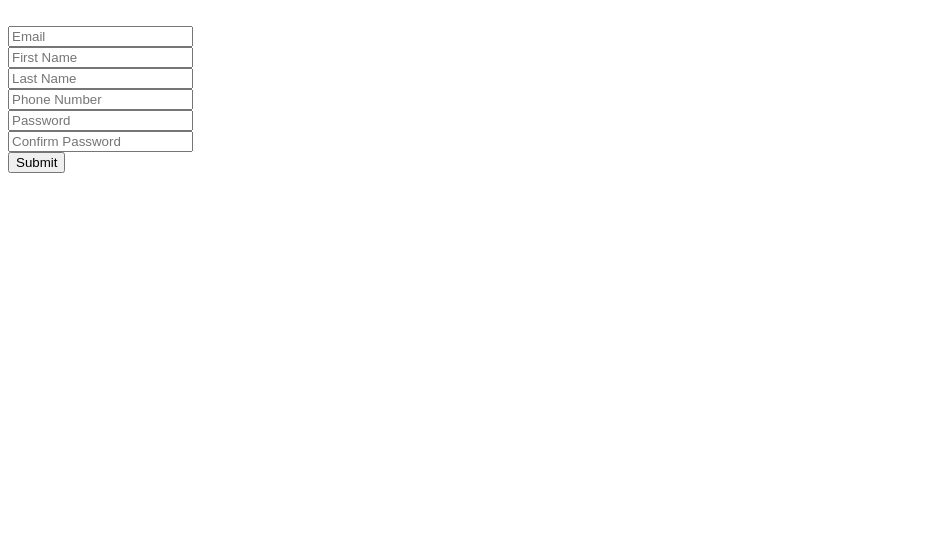
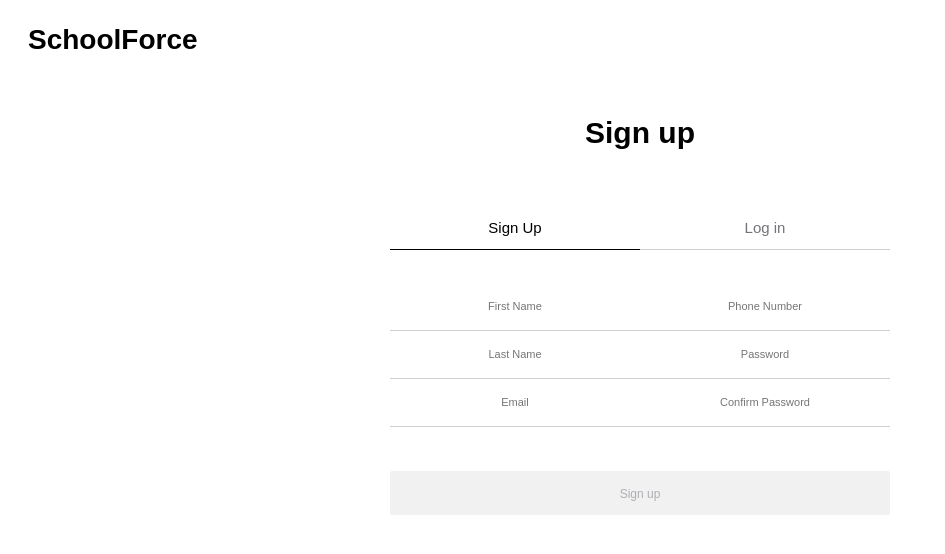
Before and after one commit to sdipietro/SchoolForce, a React (Create React App) app in the folder frontend/: page /#/signup in a window 1280 px wide. Shown: the top 554 px of the page, without its empty margins (0-945 px from the left). Built offline with nearby package versions, Linux system fonts and the light colour scheme.

Commit message:
Finish styling login/signup

```diff
--- a/frontend/src/components/App.js
+++ b/frontend/src/components/App.js
@@ -3,7 +3,7 @@ import { AuthRoute } from "../util/route_util";
 import { Switch } from "react-router-dom";
 // import NavBarContainer from "./nav/navbar_container";
 
-import MainPage from "./main/main_page";
+import MainPage from "./main/main_page.jsx";
 import LoginFormContainer from "./session/login_form_container";
 import SignupFormContainer from "./session/signup_form_container";
 
--- a/frontend/src/components/main/main_page.js
+++ /dev/null
@@ -1,14 +0,0 @@
-import React from "react";
-
-class MainPage extends React.Component {
-  render() {
-    return (
-      <div>
-        <p>Welcome to SchoolForce</p>
-        <footer>Copyright &copy; 2020 SchoolForce</footer>
-      </div>
-    );
-  }
-}
-
-export default MainPage;
--- /dev/null
+++ b/frontend/src/components/main/main_page.jsx
@@ -0,0 +1,26 @@
+import React from "react";
+import { Link } from 'react-router-dom';
+
+class MainPage extends React.Component {
+  render() {
+    return (
+      <div>
+        <header className="login-page-header">
+          <div className="login-page-header-left">
+            <Link to="/">
+              <h1 className="header-logo">SchoolForce</h1>
+            </Link>
+          </div>
+          <div className="main-page-links">
+            <Link to="/login">Login</Link>
+            <Link to="/signup">Signup</Link>
+          </div>
+        </header>
+        <p>Welcome to SchoolForce</p>
+        <footer>Copyright &copy; 2020 SchoolForce</footer>
+      </div>
+    );
+  }
+}
+
+export default MainPage;
--- a/frontend/src/components/session/login_form.css
+++ b/frontend/src/components/session/login_form.css
@@ -1,3 +1,11 @@
+body {
+    width: 100%;
+    height: 100%;
+    font-family: "sofia-pro";
+    font-size: 14px;
+    margin: 0;
+}
+
 .login-form-page {
     box-sizing: border-box;
     display: block;
@@ -25,39 +33,115 @@
     cursor: pointer;
 }
 
+.login-page-header-left a {
+    text-decoration: none;
+}
+
 .header-logo {
     font-family: sofia-pro, sans-serif;
     color: black;
 }
 
 .login-form-container {
-
+    display: flex;
+    justify-content: center;
+    margin-top: 55px;
+    margin-bottom: 280px;
+    box-sizing: border-box;
 }
 
 .login-form-box {
-
+    box-sizing: border-box;
 }
 
 .form-title {
-
+    font-family: 'proxima-nova', sans-serif;
+    font-size: 30px;
+    height: 33px;
+    line-height: 33px;
+    text-align: center;
+    font-weight: bolder;
+    margin: 0 auto 60px;
 }
 
 .login-form {
-
+    display: flex;
+    justify-content: center;
+    flex-direction: column;
+    width: 310px;
+    margin: 0 auto;
 }
 
-.form-header-signup {
+.form-header-login {
+    margin-bottom: 33px;
+    position: relative;
+    box-sizing: border-box;
+    height: 40.5px;
+    display: flex;
+}
 
+.form-header-login a {
+    height: 40.5px;
+    border-bottom: 1px solid rgba(22,24,35,0.2);
+    font-family: sofia-pro, sans-serif;
+    font-style: normal;
+    width: 100%;
+    font-size: 15px;
+    font-weight: 500;
+    text-align: center;
+    color: rgba(22,24,35,0.6);
+    text-decoration: none;
+    top: 50%;
+    box-sizing: border-box;
+    padding-top: 10px;
+    cursor: pointer;
+}
+
+.form-header-login a:last-of-type {
+    border-bottom: 1px solid black;
+    color: black;
 }
 
 .login-input {
-
+    height: 48px;
+    width: 100%;
+    padding: 0;
+    border: none;
+    caret-color: green;
+    line-height: 100%;
+    outline: none;
+    pointer-events: initial !important;
+    -webkit-appearance: none;
+    margin: 0;
+    box-sizing: border-box;
+    border-bottom: 1px solid rgba(22,24,35,0.2);
+    font-size: 11px;
+    font-family: sofia-pro, sans-serif;
+    font-style: normal;
+    font-weight: 400;
 }
 
 .session-error-messages {
-
+    list-style: none;
+    color: red;
+    font-family: sofiapro, PingFangSC, sans-serif;
 }
 
 .session-submit {
-
+    color: rgba(22,24,35,0.3);
+    font-weight: 500;
+    font-size: 12px;
+    background-color: rgba(22,24,35,0.06);
+    display: flex;
+    align-items: center;
+    -webkit-box-pack: center;
+    justify-content: center;
+    height: 44px;
+    line-height: 44px;
+    text-align: center;
+    border-radius: 2px;
+    position: relative;
+    margin-top: 30px;
+    cursor: pointer;
+    border: none;
 }
--- a/frontend/src/components/session/login_form.jsx
+++ b/frontend/src/components/session/login_form.jsx
@@ -66,7 +66,7 @@ class LoginForm extends React.Component {
           <form onSubmit={this.handleSubmit} className="login-form-box">
             <div className="form-title">Log in</div>
             <div className="login-form">
-              <div className="form-header-signup">
+              <div className="form-header-login">
                 <a href="#/signup">Sign Up</a>
                 <a href="#/login">Log in</a>
               </div>
--- a/frontend/src/components/session/signup_form.css
+++ b/frontend/src/components/session/signup_form.css
@@ -0,0 +1,157 @@
+body {
+    width: 100%;
+    height: 100%;
+    font-family: "sofia-pro";
+    font-size: 14px;
+    margin: 0;
+}
+
+.signup-form-page {
+    box-sizing: border-box;
+    display: block;
+}
+
+.signup-page-header {
+    width: 100%;
+    height: 42px;
+    margin-top: 19px;
+    padding: 0px 32px 0px 8px;
+    display: flex;
+    justify-content: space-between;
+    -webkit-box-align: center;
+    align-items: center;
+    box-sizing: border-box;
+}
+
+.signup-page-header-left {
+    box-sizing: border-box;
+    font-family: sofia-pro, sans-serif;
+    padding-left: 20px;
+    text-decoration: none;
+    color: black;
+    display: flex;
+    cursor: pointer;
+}
+
+.signup-page-header-left a {
+    text-decoration: none;
+}
+
+.header-logo {
+    font-family: sofia-pro, sans-serif;
+    color: black;
+}
+
+.signup-form-container {
+    display: flex;
+    justify-content: center;
+    margin-top: 55px;
+    margin-bottom: 280px;
+    box-sizing: border-box;
+}
+
+.signup-form-box {
+    box-sizing: border-box;
+}
+
+.form-title {
+    font-family: 'proxima-nova', sans-serif;
+    font-size: 30px;
+    height: 33px;
+    line-height: 33px;
+    text-align: center;
+    font-weight: bolder;
+    margin: 0 auto 60px;
+}
+
+.signup-form {
+    display: flex;
+    justify-content: center;
+    flex-direction: column;
+    width: 500px;
+    margin: 0 auto;
+}
+
+.form-header-signup {
+    margin-bottom: 33px;
+    position: relative;
+    box-sizing: border-box;
+    height: 40.5px;
+    display: flex;
+}
+
+.form-header-signup a {
+    height: 40.5px;
+    border-bottom: 1px solid rgba(22,24,35,0.2);
+    font-family: sofia-pro, sans-serif;
+    font-style: normal;
+    width: 100%;
+    font-size: 15px;
+    font-weight: 500;
+    text-align: center;
+    color: rgba(22,24,35,0.6);
+    text-decoration: none;
+    top: 50%;
+    box-sizing: border-box;
+    padding-top: 10px;
+    cursor: pointer;
+}
+
+.input-fields {
+    display: flex;
+    justify-content: space-between;
+}
+
+.input-fields-left {
+    /* margin-right: 20px; */
+}
+
+.form-header-signup a:first-of-type {
+    border-bottom: 1px solid black;
+    color: black;
+}
+
+.signup-input {
+    height: 48px;
+    width: 100%;
+    padding: 0;
+    border: none;
+    caret-color: green;
+    line-height: 100%;
+    outline: none;
+    pointer-events: initial !important;
+    -webkit-appearance: none;
+    margin: 0;
+    box-sizing: border-box;
+    border-bottom: 1px solid rgba(22,24,35,0.2);
+    font-size: 11px;
+    font-family: sofia-pro, sans-serif;
+    font-style: normal;
+    font-weight: 400;
+    text-align: center;
+}
+
+.session-error-messages {
+    list-style: none;
+    color: red;
+    font-family: sofiapro, PingFangSC, sans-serif;
+}
+
+.session-submit {
+    color: rgba(22,24,35,0.3);
+    font-weight: 500;
+    font-size: 12px;
+    background-color: rgba(22,24,35,0.06);
+    display: flex;
+    align-items: center;
+    -webkit-box-pack: center;
+    justify-content: center;
+    height: 44px;
+    line-height: 44px;
+    text-align: center;
+    border-radius: 2px;
+    position: relative;
+    margin-top: 30px;
+    cursor: pointer;
+    border: none;
+}
--- a/frontend/src/components/session/signup_form.jsx
+++ b/frontend/src/components/session/signup_form.jsx
@@ -1,5 +1,7 @@
 import React from "react";
 import { withRouter } from "react-router-dom";
+import { Link } from 'react-router-dom';
+import "./signup_form.css";
 
 class SignupForm extends React.Component {
   constructor(props) {
@@ -59,56 +61,75 @@ class SignupForm extends React.Component {
 
   render() {
     return (
-      <div className="login-form-container">
-        <form onSubmit={this.handleSubmit}>
-          <div className="login-form">
-            <br />
+      <div className="signup-form-page">
+        <header className="signup-page-header">
+          <div className="signup-page-header-left">
+            <Link to="/">
+              <h1 className="header-logo">SchoolForce</h1>
+            </Link>
+          </div>
+        </header>
+        <div className="signup-form-container">
+          <form onSubmit={this.handleSubmit} className="signup-form-box">
+            <div className="form-title">Sign up</div>
+            <div className="signup-form">
+              <div className="form-header-signup">
+                <a href="#/signup">Sign Up</a>
+                <a href="#/login">Log in</a>
+              </div>
+              <div className="input-fields">
+                <div className="input-fields-left">
+                  <input
+                    type="text"
+                    value={this.state.firstName}
+                    onChange={this.update("firstName")}
+                    placeholder="First Name"
+                    className="signup-input"
+                  />
+                  <input
+                    type="text"
+                    value={this.state.lastName}
+                    onChange={this.update("lastName")}
+                    placeholder="Last Name"
+                    className="signup-input"
+                  />
                   <input
                     type="text"
                     value={this.state.email}
                     onChange={this.update("email")}
                     placeholder="Email"
+                    className="signup-input"
                   />
-            <br />
-            <input
-              type="text"
-              value={this.state.firstName}
-              onChange={this.update("firstName")}
-              placeholder="First Name"
-            />
-            <br />
-            <input
-              type="text"
-              value={this.state.lastName}
-              onChange={this.update("lastName")}
-              placeholder="Last Name"
-            />
-            <br />
+                </div>
+                <div className="input-fields-left">
                   <input
                     type="text"
                     value={this.state.phoneNumber}
                     onChange={this.update("phoneNumber")}
                     placeholder="Phone Number"
+                    className="signup-input"
                   />
-            <br />
                   <input
                     type="password"
                     value={this.state.password}
                     onChange={this.update("password")}
                     placeholder="Password"
+                    className="signup-input"
                   />
-            <br />
                   <input
                     type="password"
                     value={this.state.password2}
                     onChange={this.update("password2")}
                     placeholder="Confirm Password"
+                    className="signup-input"
                   />
-            <br />
-            <input type="submit" value="Submit" />
-            {this.renderErrors()}
+                </div>
+              </div>
+              <div className="session-error-messages">{this.renderErrors()}</div>
+              <input type="submit" value="Sign up" className="session-submit" />
             </div>
           </form>
+        </div>
       </div>
     );
   }
```
Also changed, not shown: 1 other file (tests, documents, lock files or other folders). Lines whose indentation alone changed are shown as unchanged.
